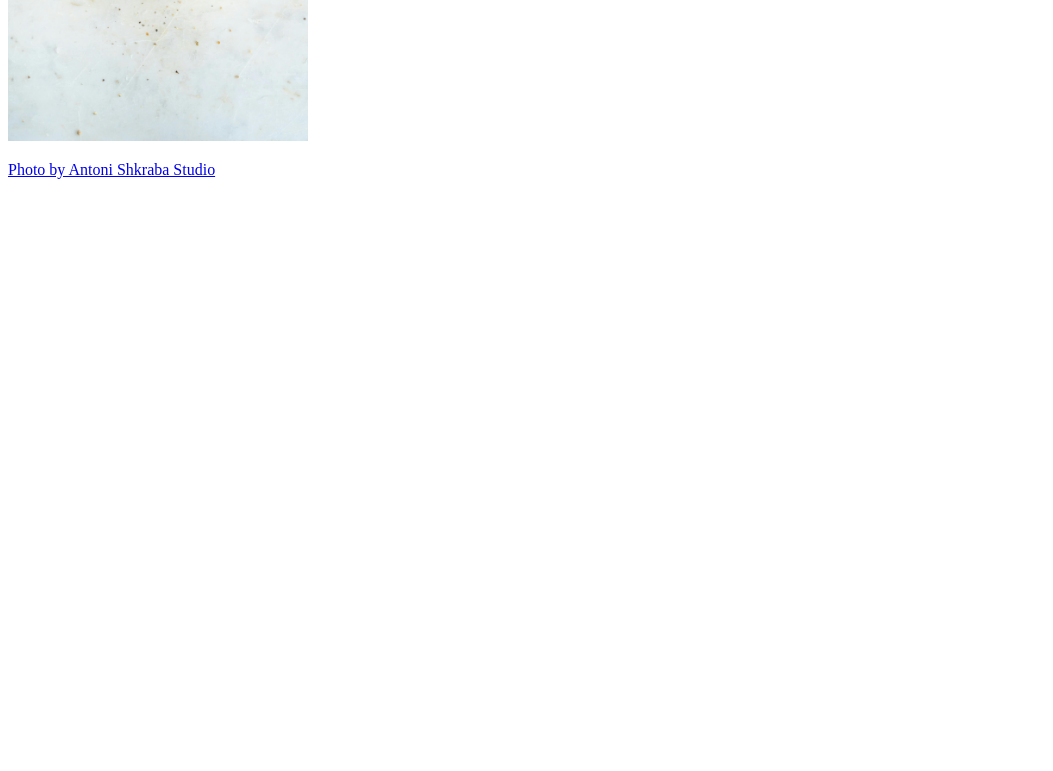
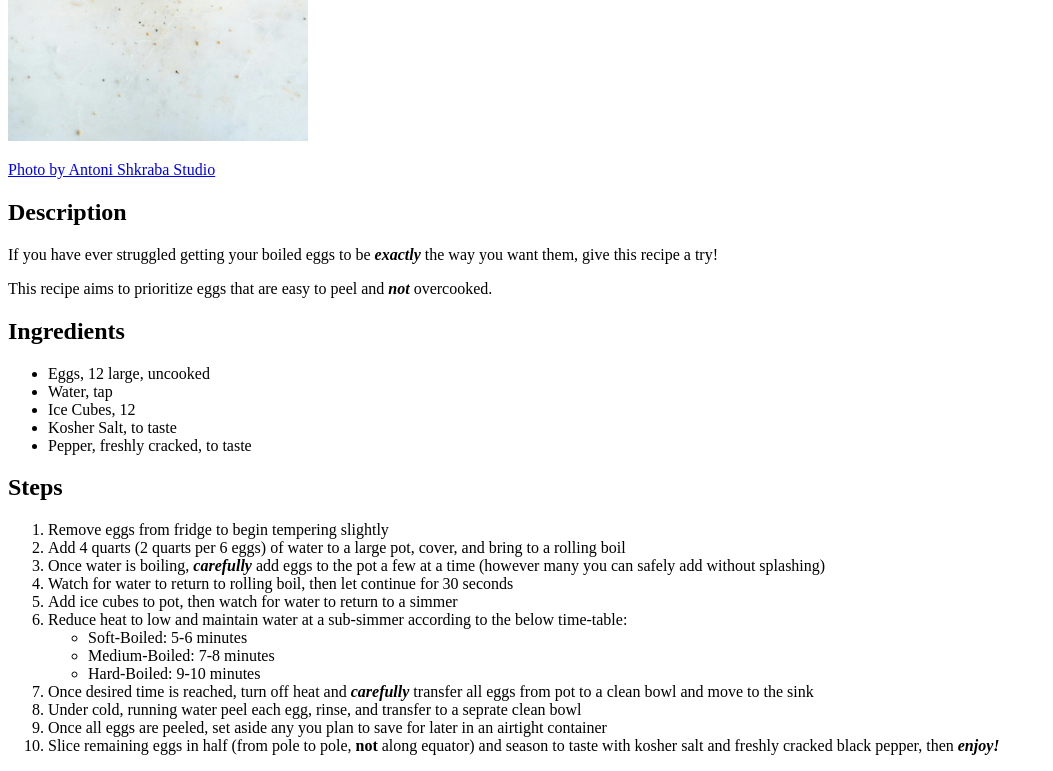
Before and after one commit to lmmercado009/odin-recipes, a plain HTML site: page recipes/hard-boiled-eggs.html in a window 1280 px wide. Shown: the part 404-1175 px from the top of the page, without its empty margins (0-1053 px from the left). Before the commit the page ends 800 px from the top, so only its background shows below. Drawn offline with Linux system fonts and the light colour scheme.

Commit message:
Complete content for hard boiled eggs recipe page
Add the following sections, including headers and detailed content:
-Description
-Ingredients
-Steps

Add preliminary <em> and <strong> formatting

```diff
--- a/recipes/hard-boiled-eggs.html
+++ b/recipes/hard-boiled-eggs.html
@@ -19,5 +19,71 @@
             -pepper-4397269/">Photo by Antoni Shkraba Studio</a>
         </p>
 
+        <h2>Description</h2>
+
+        <p>
+            If you have ever struggled getting your boiled eggs to be <em><strong>exactly</strong></em>
+            the way you want them, give this recipe a try!
+        </p>
+
+        <p>This recipe aims to prioritize eggs that are easy to peel and
+            <em><strong>not</strong></em> overcooked.
+        </p>
+
+        <h2>Ingredients</h2>
+
+        <ul>
+            <li>Eggs, 12 large, uncooked</li>
+            <li>Water, tap</li>
+            <li>Ice Cubes, 12</li>
+            <li>Kosher Salt, to taste</li>
+            <li>Pepper, freshly cracked, to taste</li>
+        </ul>
+
+        <h2>Steps</h2>
+
+        <ol>
+            <li>
+                Remove eggs from fridge to begin tempering slightly
+            </li>
+            <li>
+                Add 4 quarts (2 quarts per 6 eggs) of water to a large pot, cover, and
+                bring to a rolling boil
+            </li>
+            <li>
+                Once water is boiling, <em><strong>carefully</strong></em> add eggs to
+                the pot a few at a time (however many you can safely add without splashing)
+            </li>
+            <li>
+                Watch for water to return to rolling boil, then let continue for 30 seconds
+            </li>
+            <li>
+                Add ice cubes to pot, then watch for water to return to a simmer
+            </li>
+            <li>
+                Reduce heat to low and maintain water at a sub-simmer according to the
+                below time-table:
+                <ul>
+                    <li>Soft-Boiled: 5-6 minutes</li>
+                    <li>Medium-Boiled: 7-8 minutes</li>
+                    <li>Hard-Boiled: 9-10 minutes</li>
+                </ul>
+            </li>
+            <li>
+                Once desired time is reached, turn off heat and <em><strong>carefully</strong></em>
+                transfer all eggs from pot to a clean bowl and move to the sink
+            </li>
+            <li>
+                Under cold, running water peel each egg, rinse, and transfer to a seprate clean bowl
+            </li>
+            <li>
+                Once all eggs are peeled, set aside any you plan to save for later in an airtight container
+            </li>
+            <li>
+                Slice remaining eggs in half (from pole to pole, <strong>not</strong> along equator) and
+                season to taste with kosher salt and freshly cracked black pepper, then <em><strong>enjoy!</strong></em>
+            </li>
+        </ol>
+
     </body>
 </html>
```
